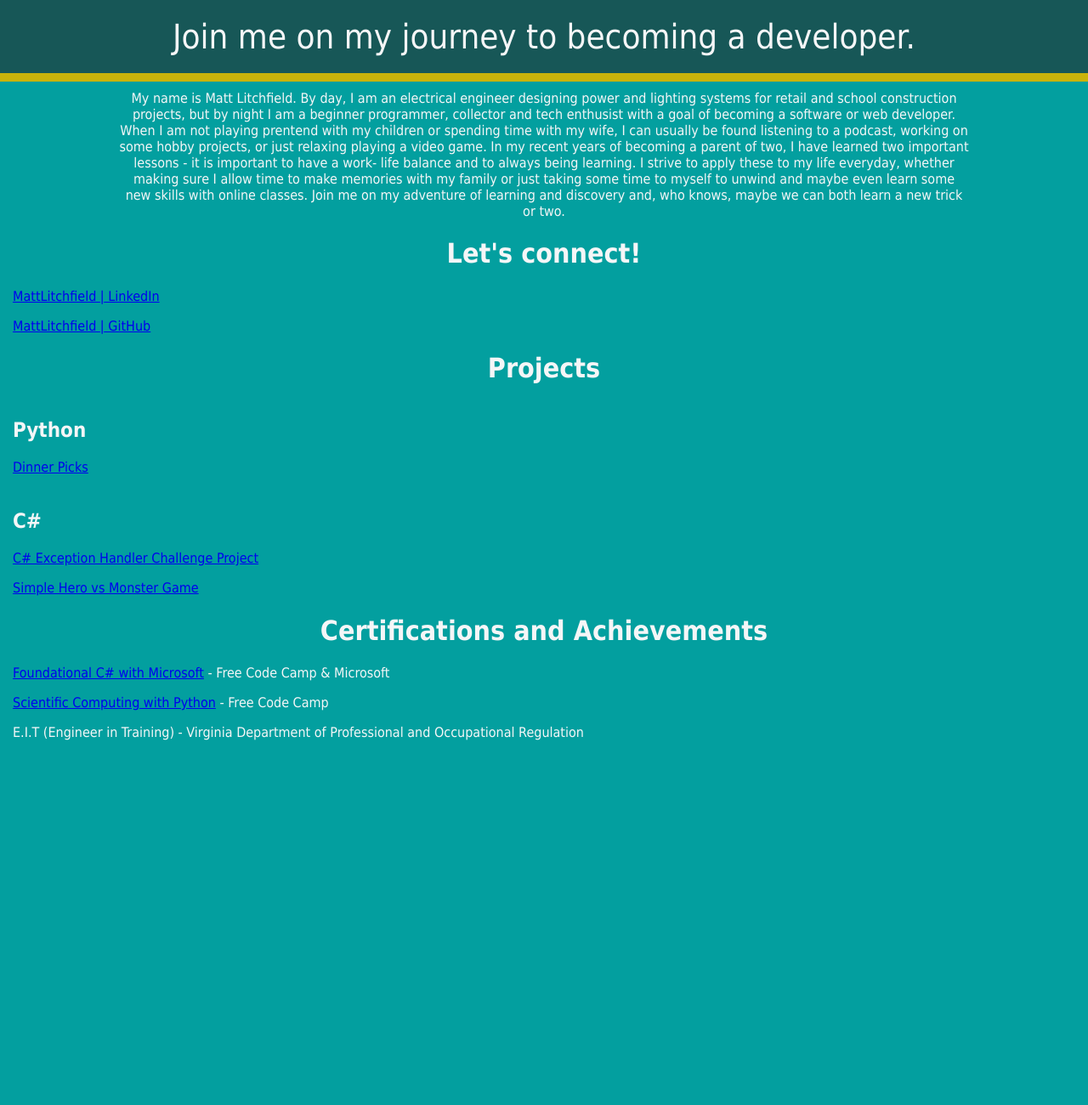
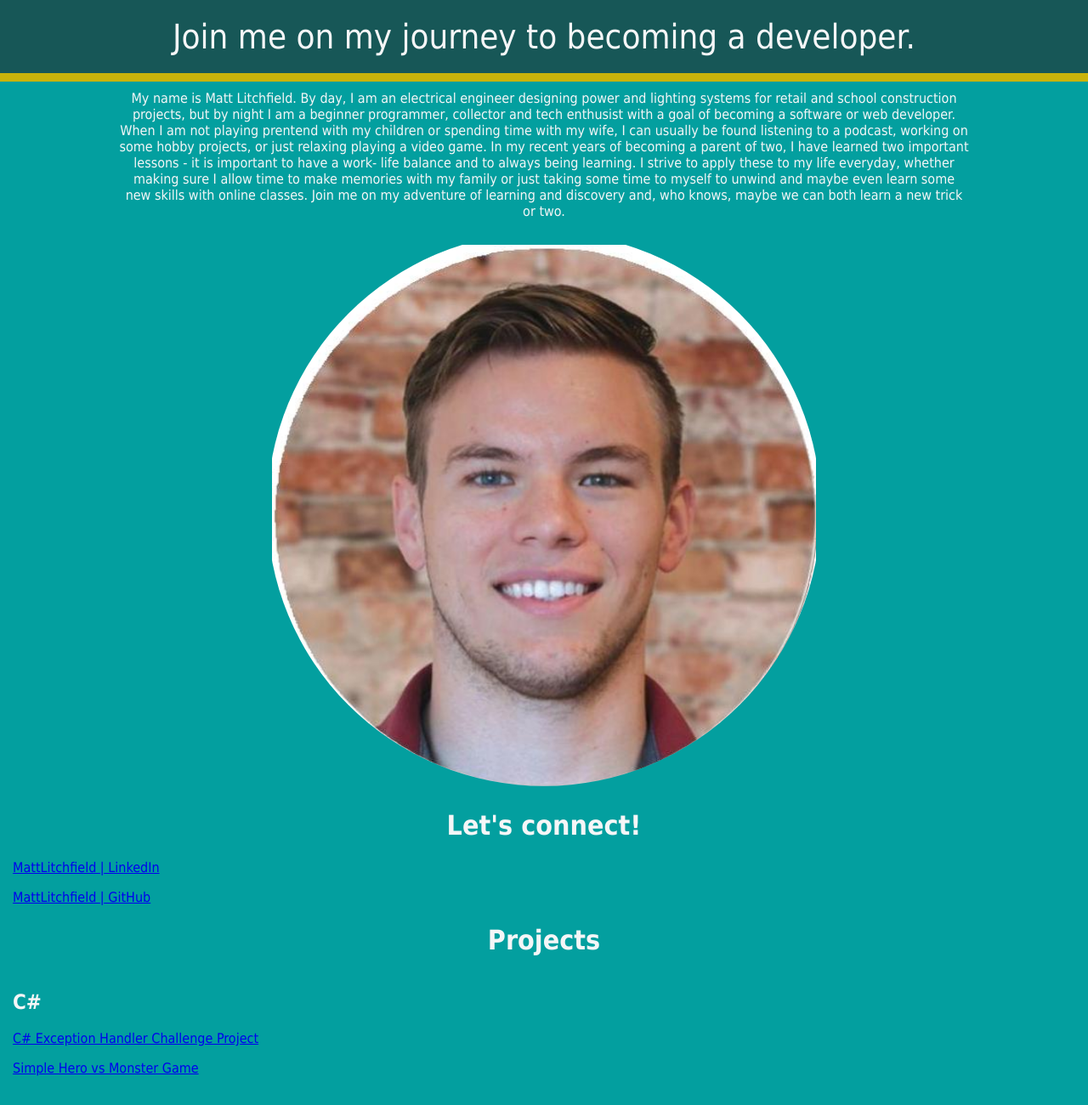
Before and after one commit to mlitchfield901/mlitchfield901.github.io, a plain HTML site: page index.html in a window 1280 px wide. Shown: the top 1300 px of the page at 85% size. Before the commit the page ends 887 px from the top, so only its background shows below. Drawn offline with Linux system fonts and the light colour scheme.

Commit message:
Update index.html
added profile pic.

```diff
--- a/index.html
+++ b/index.html
@@ -14,28 +14,31 @@
         </div>
       </div>
       <div class="separation_line"></div>
-      <div class="biography">
+      <div class="quote_bubble">
+        <div class="biography">
         My name is Matt Litchfield. By day, I am an electrical engineer designing power and lighting systems for retail and school construction projects, but by night I am a beginner programmer, collector and tech enthusist with a goal of becoming a software or web developer. When I am not playing prentend with my children or spending time with my wife, I can usually be found listening to a podcast, working on some hobby projects, or just relaxing playing a video game.
 
 In my recent years of becoming a parent of two, I have learned two important lessons - it is important to have a work- life balance and to always being learning. I strive to apply these to my life everyday, whether making sure I allow time to make memories with my family or just taking some time to myself to unwind and maybe even learn some new skills with online classes.
 
 Join me on my adventure of learning and discovery and, who knows, maybe we can both learn a new trick or two.
+        </div>
       </div>
-      <!-- update code to add profile pic
-       <img src="https://github.com/mlitchfield901/mlitchfield901.github.io/blob/main/Profile_Pic_round.JPG" alt="Profile picture">
-      -->
+
+       <img src="https://github.com/mlitchfield901/mlitchfield901.github.io/blob/main/Profile_Pic_round.JPG?raw=true" alt="Profile picture">
       <h1> Let's connect!</h1>
       <p><a href="https://www.linkedin.com/in/matt-litchfield-ee">MattLitchfield | LinkedIn</a></p>
       <p><a href="https://www.linkedin.com/in/matt-litchfield-ee">MattLitchfield | GitHub</a></p>
 
 
       <h1>Projects</h1>
+      <h2>C#</h2>
+      <p><a href="https://github.com/mlitchfield901/Exception_Handler">C# Exception Handler Challenge Project</a></p>
+      <p><a href="https://github.com/mlitchfield901/Hero_Vs_Monster_Game">Simple Hero vs Monster Game</a></p>
+
       <h2>Python</h2>
       <p><a href="https://github.com/mlitchfield901/Dinner_Picks">Dinner Picks</a></p>
 
-      <h2>C#</h2>
-      <p><a href="https://github.com/mlitchfield901/Exception_Handler">C# Exception Handler Challenge Project</a></p>
-      <p><a href="https://github.com/mlitchfield901/Hero_Vs_Monster_Game">Simple Hero vs Monster Game</a></p>
+
 
       <h1>Certifications and Achievements</h1>
       <p><a href="https://www.freecodecamp.org/certification/mlitchfield/foundational-c-sharp-with-microsoft">Foundational C# with Microsoft</a> - Free Code Camp & Microsoft</p>
```
